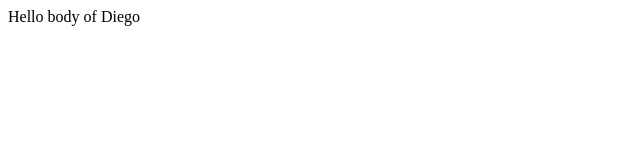
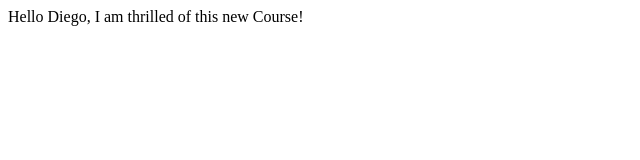
Before and after one commit to tiec7/coursera-test, a plain HTML site: page index.html in a window 1280 px wide. Shown: the whole page, without its empty margins (0-640 px from the left). Drawn offline with Linux system fonts and the light colour scheme.

Commit message:
Next version of web file

```diff
--- a/index.html
+++ b/index.html
@@ -6,6 +6,6 @@
     <title>Hello Title</title>
 </head>
 <body>
-    Hello body of Diego
+    Hello Diego, I am thrilled of this new Course!
 </body>
 </html>
```
